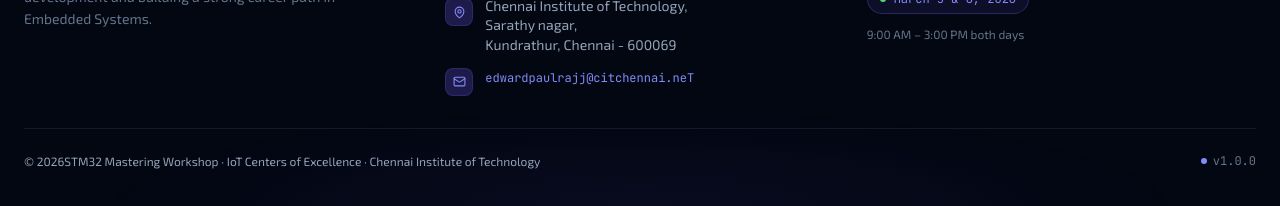
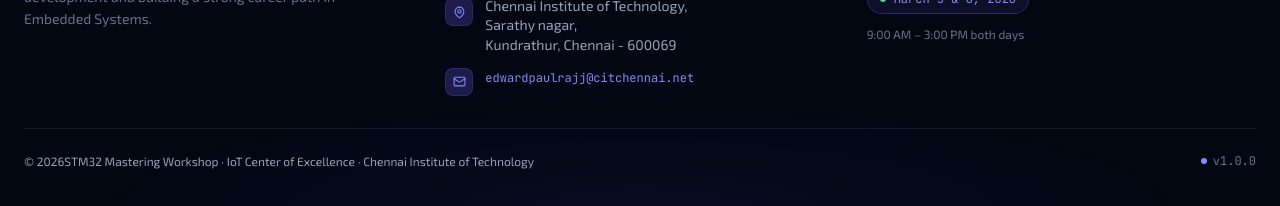
Before and after one commit to vishveshbece/stm_client, a React (Create React App) app in the folder client/: page / in a window 1280 px wide. Shown: the part 2355-2561 px from the top of the page. Built offline with nearby package versions, Linux system fonts and the light colour scheme; no server answers.

Commit message:
backend changes

```diff
--- a/client/src/components/Footer.jsx
+++ b/client/src/components/Footer.jsx
@@ -95,10 +95,10 @@
                   <Mail size={13} className="text-indigo-400" />
                 </div>
                 <a
-                  href="mailto:iotcoe@citchennai.net"
+                  href="edwardpaulrajj@citchennai.net"
                   className="font-mono text-xs text-indigo-400 hover:text-indigo-300 transition-colors mt-1"
                 >
-                  edwardpaulrajj@citchennai.neT
+                  edwardpaulrajj@citchennai.net
                 </a>
               </div>
             </div>
@@ -132,7 +132,7 @@
         {/* ── Copyright bar ── */}
         <div className="border-t border-slate-800/60 pt-6 flex flex-col sm:flex-row items-center justify-between gap-3">
           <p className="font-body text-xs text-slate-400">
-            © 2026STM32 Mastering Workshop · IoT Centers of Excellence · Chennai Institute of Technology
+            © 2026STM32 Mastering Workshop · IoT Center of Excellence · Chennai Institute of Technology
           </p>
           <div className="flex items-center gap-1.5">
             <div className="w-1.5 h-1.5 rounded-full bg-indigo-400" />
```
